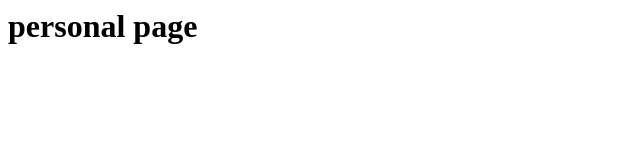
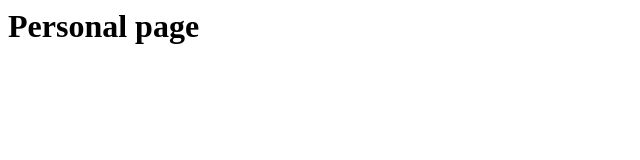
Before and after one commit to arjun2915/arjun, a plain HTML site: page index.html in a window 1280 px wide. Shown: the full height of the page, 0-640 px from the left. Drawn offline with Linux system fonts and the light colour scheme.

Commit message:
Update index.html

```diff
--- a/index.html
+++ b/index.html
@@ -1 +1 @@
-<h1>personal page</h1>
+<h1>Personal page</h1>
```
